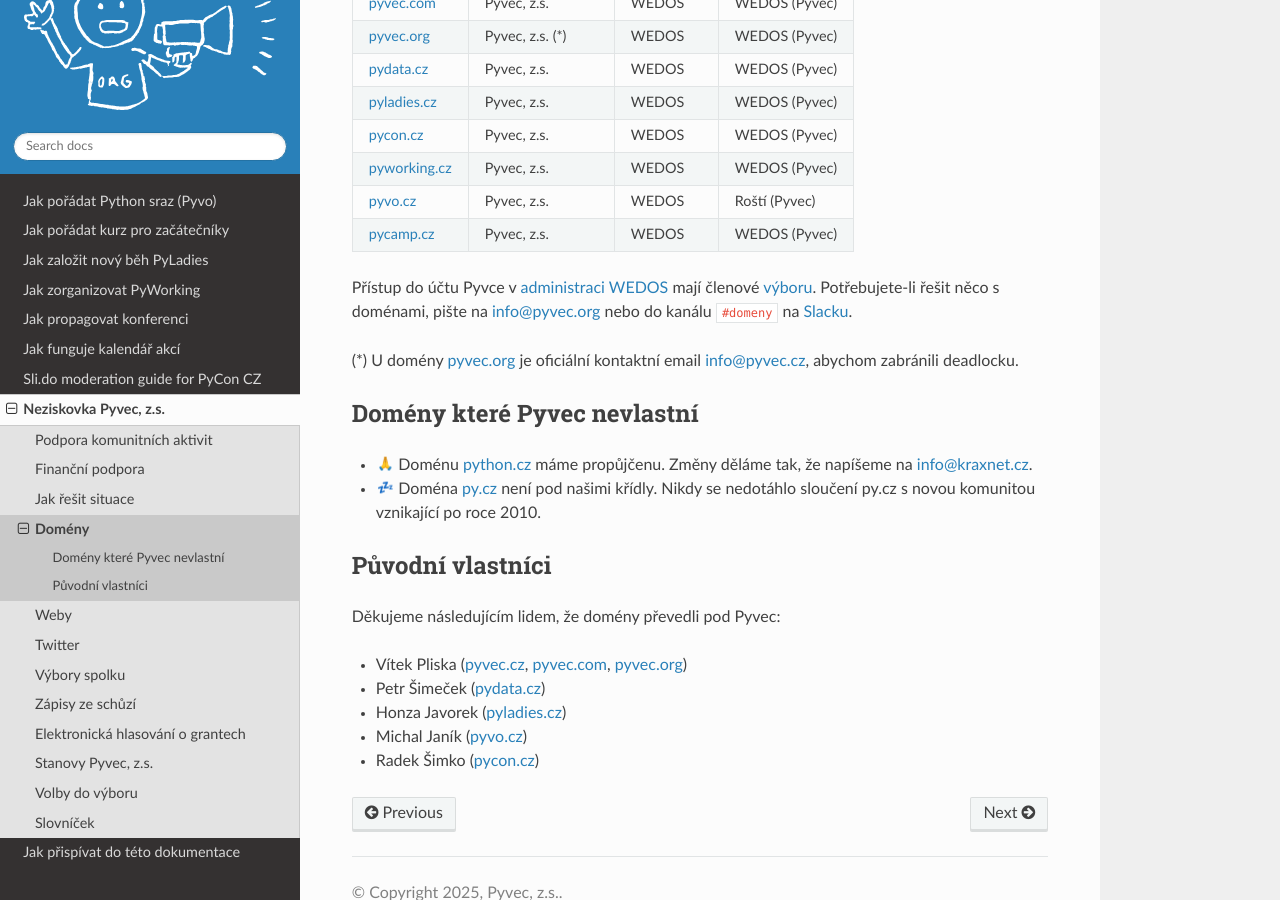
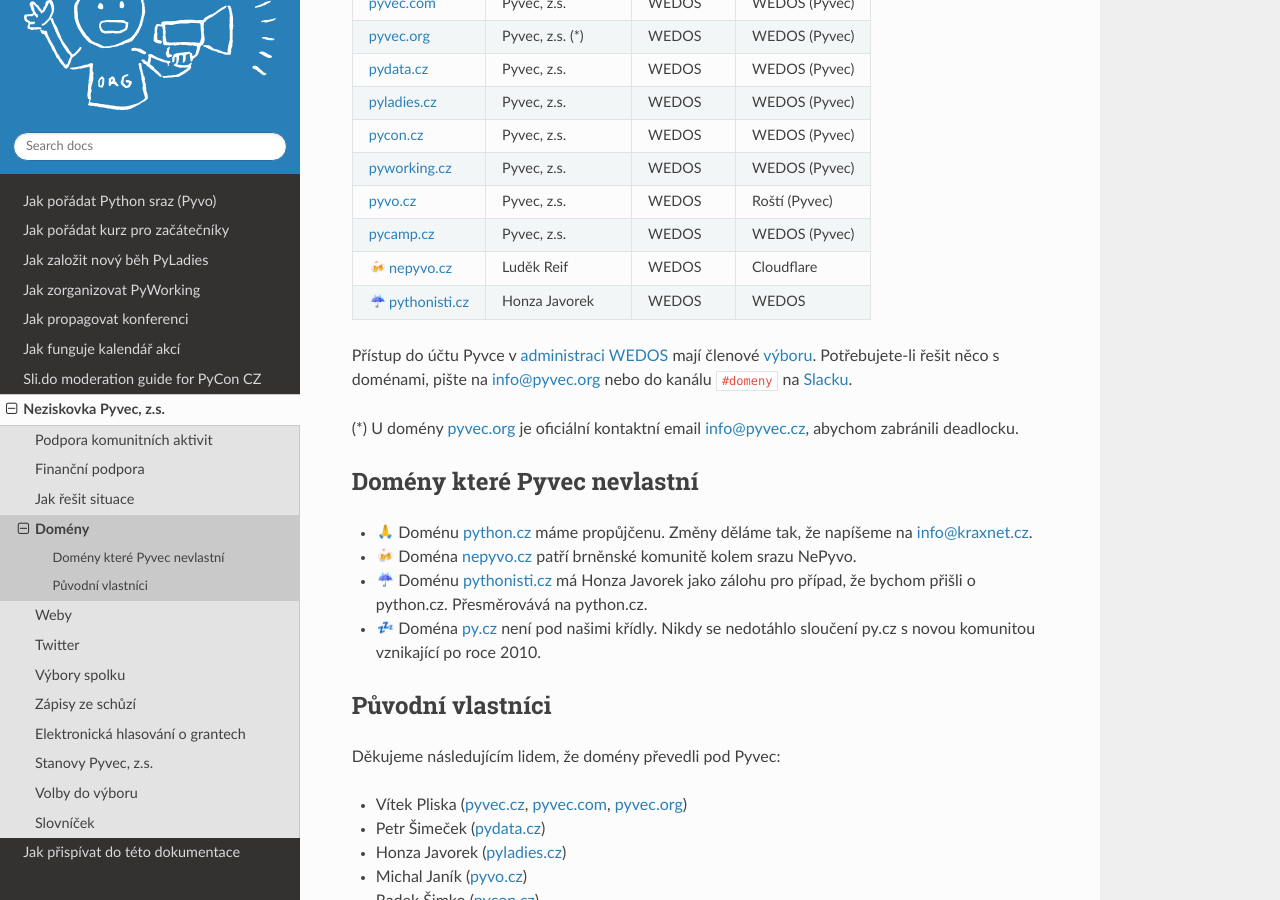
Before and after one commit to pyvec/docs.pyvec.org, a Sphinx documentation site: the page built from docs/operations/domains.rst, in a window 1280 px wide and 900 px high, scrolled down 355 px. Built offline with Sphinx 7.4.7 and the Read the Docs theme 3.1.0, drawn with Linux system fonts in a browser that asks for light colours; emoji names are drawn with the system emoji font; cross-references to code outside the pages are shown as plain code.

Commit message:
Add nepyvo.cz and pythonisti.cz to domains
Co-Authored-By: Claude Opus 5.5 <noreply@anthropic.com>

```diff
--- a/docs/operations/domains.rst
+++ b/docs/operations/domains.rst
@@ -6,31 +6,35 @@ Domény
 Aktuální stav domén spravovaných českou Python komunitou.
 
 
-+-----------------------+--------------------+-------------+---------------+
-| Doména                | Vlastník (kontakt) | Registrátor | DNS           |
-+=======================+====================+=============+===============+
-| |:pray:| `python.cz`_ | KRAXNET s.r.o.     | KRAXNET     | KRAXNET       |
-+-----------------------+--------------------+-------------+---------------+
-| |:zzz:| `py.cz`_      | Jára Altmann       | IGNUM       | ZAGAMMA       |
-+-----------------------+--------------------+-------------+---------------+
-| `pyvec.cz`_           | Pyvec, z.s.        | WEDOS       | WEDOS (Pyvec) |
-+-----------------------+--------------------+-------------+---------------+
-| `pyvec.com`_          | Pyvec, z.s.        | WEDOS       | WEDOS (Pyvec) |
-+-----------------------+--------------------+-------------+---------------+
-| `pyvec.org`_          | Pyvec, z.s. (*)    | WEDOS       | WEDOS (Pyvec) |
-+-----------------------+--------------------+-------------+---------------+
-| `pydata.cz`_          | Pyvec, z.s.        | WEDOS       | WEDOS (Pyvec) |
-+-----------------------+--------------------+-------------+---------------+
-| `pyladies.cz`_        | Pyvec, z.s.        | WEDOS       | WEDOS (Pyvec) |
-+-----------------------+--------------------+-------------+---------------+
-| `pycon.cz`_           | Pyvec, z.s.        | WEDOS       | WEDOS (Pyvec) |
-+-----------------------+--------------------+-------------+---------------+
-| `pyworking.cz`_       | Pyvec, z.s.        | WEDOS       | WEDOS (Pyvec) |
-+-----------------------+--------------------+-------------+---------------+
-| `pyvo.cz`_            | Pyvec, z.s.        | WEDOS       | Roští (Pyvec) |
-+-----------------------+--------------------+-------------+---------------+
-| `pycamp.cz`_          | Pyvec, z.s.        | WEDOS       | WEDOS (Pyvec) |
-+-----------------------+--------------------+-------------+---------------+
++--------------------------------+--------------------+-------------+---------------+
+| Doména                         | Vlastník (kontakt) | Registrátor | DNS           |
++================================+====================+=============+===============+
+| |:pray:| `python.cz`_          | KRAXNET s.r.o.     | KRAXNET     | KRAXNET       |
++--------------------------------+--------------------+-------------+---------------+
+| |:zzz:| `py.cz`_               | Jára Altmann       | IGNUM       | ZAGAMMA       |
++--------------------------------+--------------------+-------------+---------------+
+| `pyvec.cz`_                    | Pyvec, z.s.        | WEDOS       | WEDOS (Pyvec) |
++--------------------------------+--------------------+-------------+---------------+
+| `pyvec.com`_                   | Pyvec, z.s.        | WEDOS       | WEDOS (Pyvec) |
++--------------------------------+--------------------+-------------+---------------+
+| `pyvec.org`_                   | Pyvec, z.s. (*)    | WEDOS       | WEDOS (Pyvec) |
++--------------------------------+--------------------+-------------+---------------+
+| `pydata.cz`_                   | Pyvec, z.s.        | WEDOS       | WEDOS (Pyvec) |
++--------------------------------+--------------------+-------------+---------------+
+| `pyladies.cz`_                 | Pyvec, z.s.        | WEDOS       | WEDOS (Pyvec) |
++--------------------------------+--------------------+-------------+---------------+
+| `pycon.cz`_                    | Pyvec, z.s.        | WEDOS       | WEDOS (Pyvec) |
++--------------------------------+--------------------+-------------+---------------+
+| `pyworking.cz`_                | Pyvec, z.s.        | WEDOS       | WEDOS (Pyvec) |
++--------------------------------+--------------------+-------------+---------------+
+| `pyvo.cz`_                     | Pyvec, z.s.        | WEDOS       | Roští (Pyvec) |
++--------------------------------+--------------------+-------------+---------------+
+| `pycamp.cz`_                   | Pyvec, z.s.        | WEDOS       | WEDOS (Pyvec) |
++--------------------------------+--------------------+-------------+---------------+
+| |:beers:| `nepyvo.cz`_         | Luděk Reif         | WEDOS       | Cloudflare    |
++--------------------------------+--------------------+-------------+---------------+
+| |:umbrella:| `pythonisti.cz`_  | Honza Javorek      | WEDOS       | WEDOS         |
++--------------------------------+--------------------+-------------+---------------+
 
 
 .. _python.cz: https://www.nic.cz/whois/domain/python.cz/
@@ -44,6 +48,8 @@ Aktuální stav domén spravovaných českou Python komunitou.
 .. _pyworking.cz: https://www.nic.cz/whois/domain/pyworking.cz/
 .. _pyvo.cz: https://www.nic.cz/whois/domain/pyvo.cz/
 .. _pycamp.cz: https://www.nic.cz/whois/domain/pycamp.cz/
+.. _nepyvo.cz: https://www.nic.cz/whois/domain/nepyvo.cz/
+.. _pythonisti.cz: https://www.nic.cz/whois/domain/pythonisti.cz/
 
 .. _v diskusi na Slacku: https://pyvec.slack.com/archives/C6ZMKC50E/p1574335038001900
 
@@ -56,6 +62,8 @@ Domény které Pyvec nevlastní
 ----------------------------
 
 * |:pray:| Doménu `python.cz`_ máme propůjčenu. Změny děláme tak, že napíšeme na info@kraxnet.cz.
+* |:beers:| Doména `nepyvo.cz`_ patří brněnské komunitě kolem srazu NePyvo.
+* |:umbrella:| Doménu `pythonisti.cz`_ má Honza Javorek jako zálohu pro případ, že bychom přišli o python.cz. Přesměrovává na python.cz.
 * |:zzz:| Doména `py.cz`_ není pod našimi křídly. Nikdy se nedotáhlo sloučení py.cz s novou komunitou vznikající po roce 2010.
 
 
```
